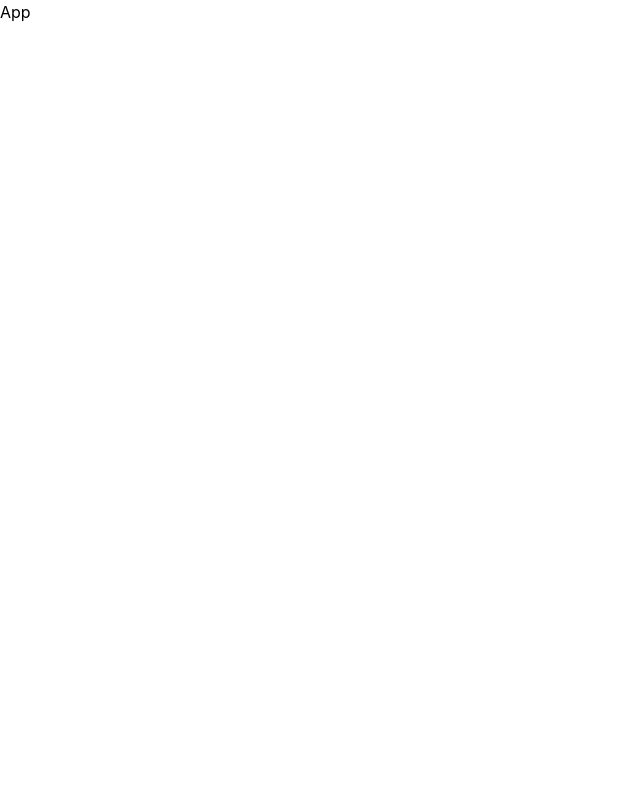
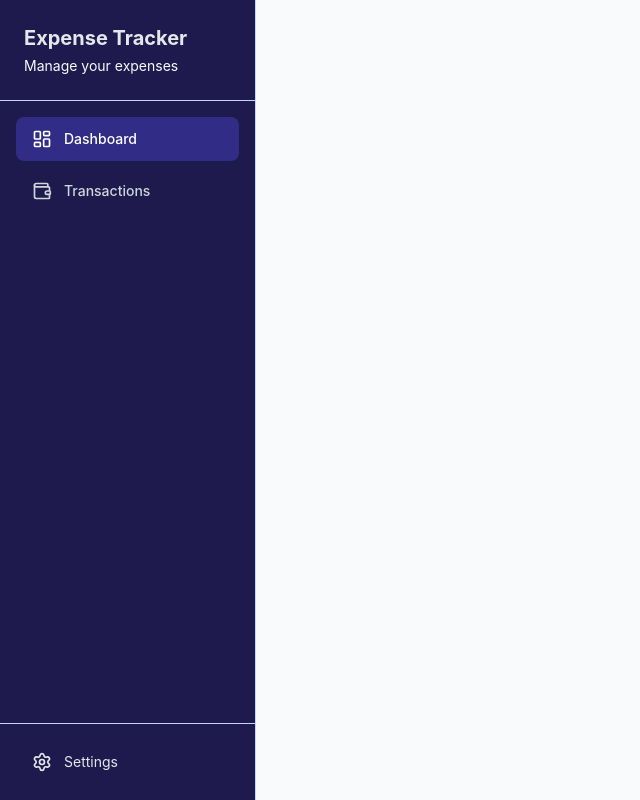
Before and after one commit to ian-michael254/expense_tracker, a React (Vite) app: page / in a window 1280 px wide. Shown: the whole page, without its empty margins (0-640 px from the left). Built offline with nearby package versions, Linux system fonts and the light colour scheme.

Commit message:
feat:sidebar with icons

```diff
--- a/src/App.tsx
+++ b/src/App.tsx
@@ -1,8 +1,13 @@
+import SideBar from "./components/layout/SideBar"
 
 
 const App = () => {
   return (
-    <div>App</div>
+    <div className='min-h-screen bg-gray-50'>
+      <div className='flex'>
+        <SideBar />
+      </div>
+    </div>
   )
 }
 
--- /dev/null
+++ b/src/components/layout/SideBar.tsx
@@ -0,0 +1,59 @@
+import {
+    LayoutDashboard,
+    Wallet,
+    Settings,
+    Icon,
+} from "lucide-react";
+
+import { NavLink } from "react-router-dom";
+const navigation = [
+    {
+        name:"Dashboard",
+        path:"/",
+        icon:LayoutDashboard,
+
+    },
+    {
+        name:"Transactions",
+        path:"/transactions",
+        icon:Wallet,
+    },
+];
+const SideBar = () => {
+  return (
+    <aside className='hidden min-h-screen w-64 border-r border-indigo-200 bg-indigo-950  text-white md:block'>
+        <div className='flex h-full flex-col'>
+            <div className='border-b border-indigo-200 p-6'>
+                <h1 className='text-xl font-bold text-gray-200'>Expense Tracker</h1>
+                <p className='mt-1 text-sm text-gray-50'>Manage your expenses</p>
+            </div>
+            {/*Navigation Bar*/}
+            <nav className='flex-1 p-4'>
+                <div className='space-y-2'>
+                    {navigation.map((item) => {
+                        const Icon =item.icon;
+                        return(
+                            <NavLink key = {item.path} to = {item.path} className = {({isActive}) => `flex items-center gap-3 rounded-lg px-4 py-3 text-sm font-medium transition ${isActive ? "bg-indigo-900 text-white " : "text-gray-300 hover:bg-indigo-800"}`}>
+                                <Icon size = {20} />
+                                {item.name}
+                            </NavLink>
+                        );
+                    })}
+
+                </div>
+
+            </nav>
+            <div className='border-t border-indigo-200 p-4'>
+                <button className='flex w-full items-center gap-3 rounded-lg px-4 py-3 text-sm text-gray-200 hover:bg-indigo-800'>
+                    <Settings size ={20} />
+                    Settings
+                </button>
+
+            </div>
+        </div>
+
+    </aside>
+  )
+}
+
+export default SideBar
```
